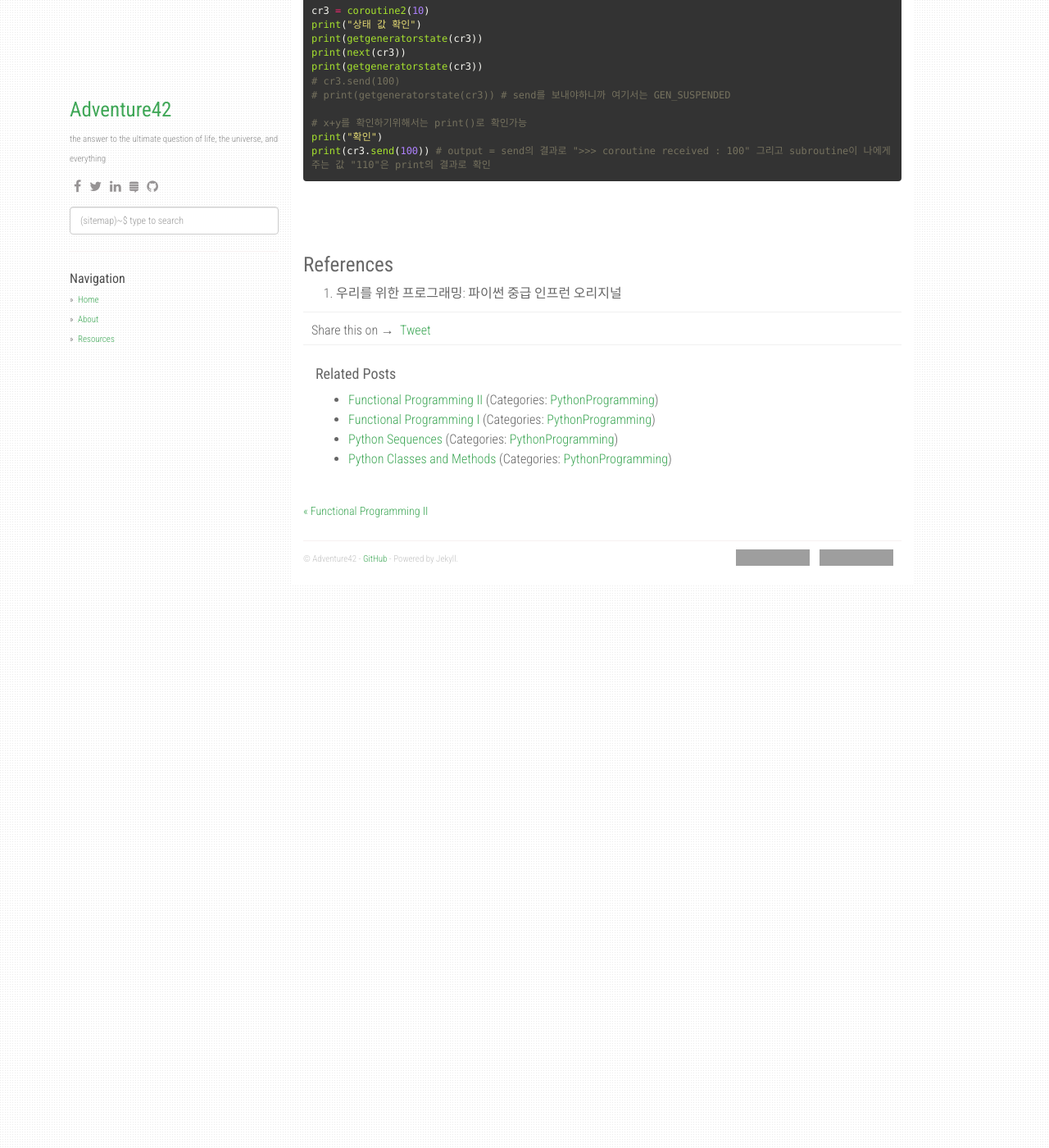
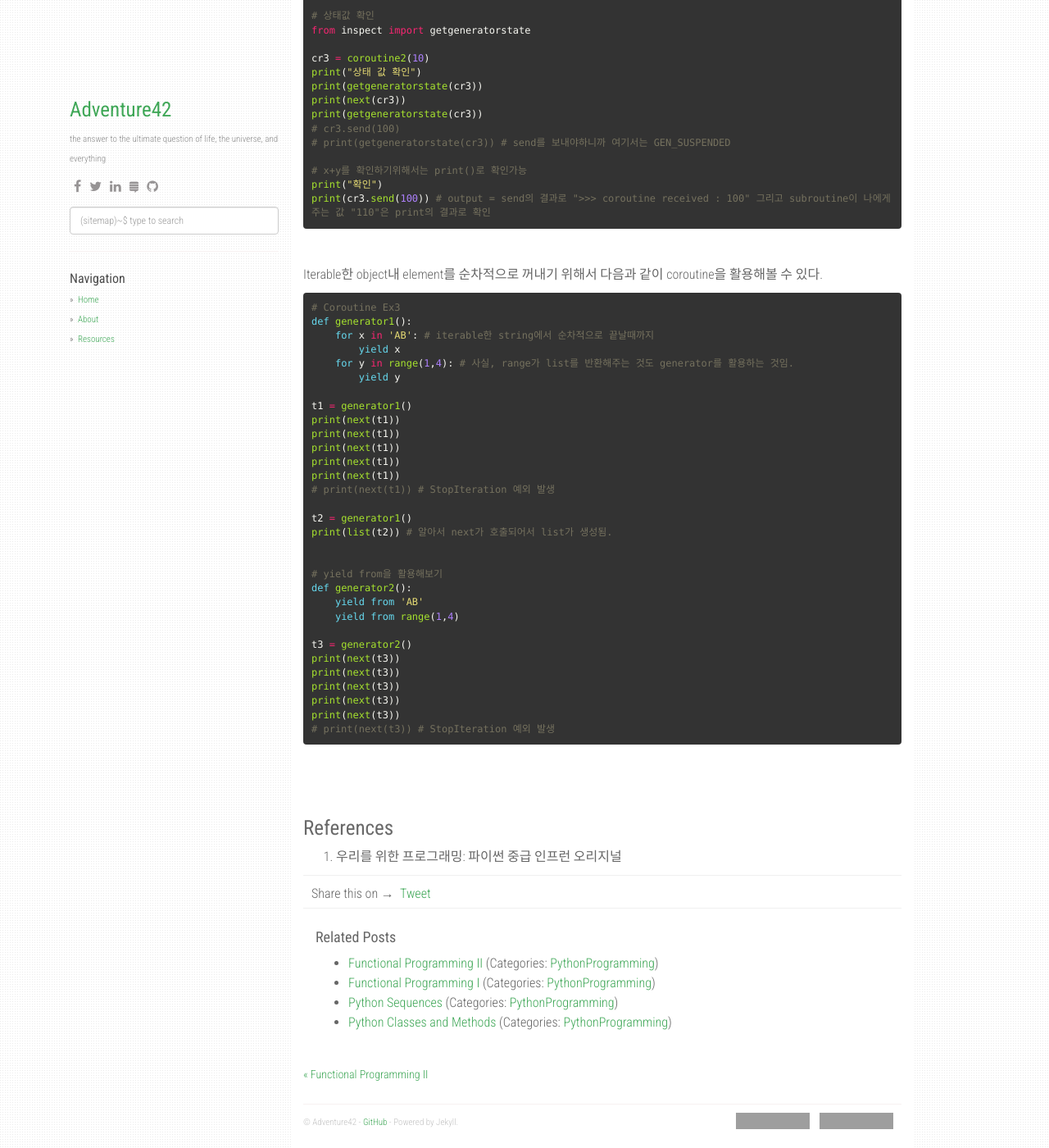
Before and after one commit to adventure42/adventure42.github.io, a Jekyll site: the page built from _posts/2022-11-18-Python_Programming_5_Concurrency.md, in a window 1280 px wide and 1400 px high, scrolled down 4461 px. Shown: the whole window at 82% size. Built offline with Jekyll 4.4.1, drawn with Linux system fonts in a browser that asks for light colours; nearby versions of some CDN libraries; comment, search, counter and statistics services are not loaded; some of the changed text lies outside the part shown; grey boxes are pictures that could not be loaded.

Commit message:
edited contents in posting about concurrency

````diff
--- a/_posts/2022-11-18-Python_Programming_5_Concurrency.md
+++ b/_posts/2022-11-18-Python_Programming_5_Concurrency.md
@@ -156,6 +156,8 @@ switching 비용이 큰 경우가 종종 있기 때문에, multi thread보다
 
 **coroutine**: 단일 (single) thread를 의미함. 메인과 서브가 서로 상호 작용하면서 stack을 기반으로 동작하는 비동기 작업. 단일 thread에서도 순차적으로 상호작용을 하면서 여러 작업이 진행될 수 있음. coroutine은 Python외에 Golang과 같은 다른 언어에서도 구현 가능함.
 
+즉, main function 안에서 여러 sub routine을 실행 + 중지하는 과정을 구현해서 하나의 thread안에서 여러 작업이 동기화되어 진행 될 수 있도록 한다. 여기서 yield와 send를 통해 main과 sub가 서로 데이터를 주고 받을 수 있다.
+
 <br>
 
 **yield**: yield라는 keyword를 통해서 메인 <-> 서브 루틴이 서로 상호작용함. coroutine을 제어 할때에 yield keyword를 사용 함. yield와 send를 통해서 coroutine을 제어하고, 상태를 저장하고, 양방향으로 데이터 전송을 함.
@@ -267,6 +269,46 @@ print(cr3.send(100)) # output = send의 결과로 ">>> coroutine received : 100"
 
 <br>
 
+Iterable한 object내 element를 순차적으로 꺼내기 위해서 다음과 같이 coroutine을 활용해볼 수 있다.
+
+```python
+# Coroutine Ex3
+def generator1():
+    for x in 'AB': # iterable한 string에서 순차적으로 끝날때까지
+        yield x
+    for y in range(1,4): # 사실, range가 list를 반환해주는 것도 generator를 활용하는 것임.
+        yield y
+
+t1 = generator1()
+print(next(t1))
+print(next(t1))
+print(next(t1))
+print(next(t1))
+print(next(t1))
+# print(next(t1)) # StopIteration 예외 발생
+
+t2 = generator1()
+print(list(t2)) # 알아서 next가 호출되어서 list가 생성됨.
+
+
+# yield from을 활용해보기
+def generator2():
+    yield from 'AB'
+    yield from range(1,4)
+
+t3 = generator2()
+print(next(t3))
+print(next(t3))
+print(next(t3))
+print(next(t3))
+print(next(t3))
+# print(next(t3)) # StopIteration 예외 발생
+```
+
+
+
+<br>
+
 <br>
 
 # References
````
